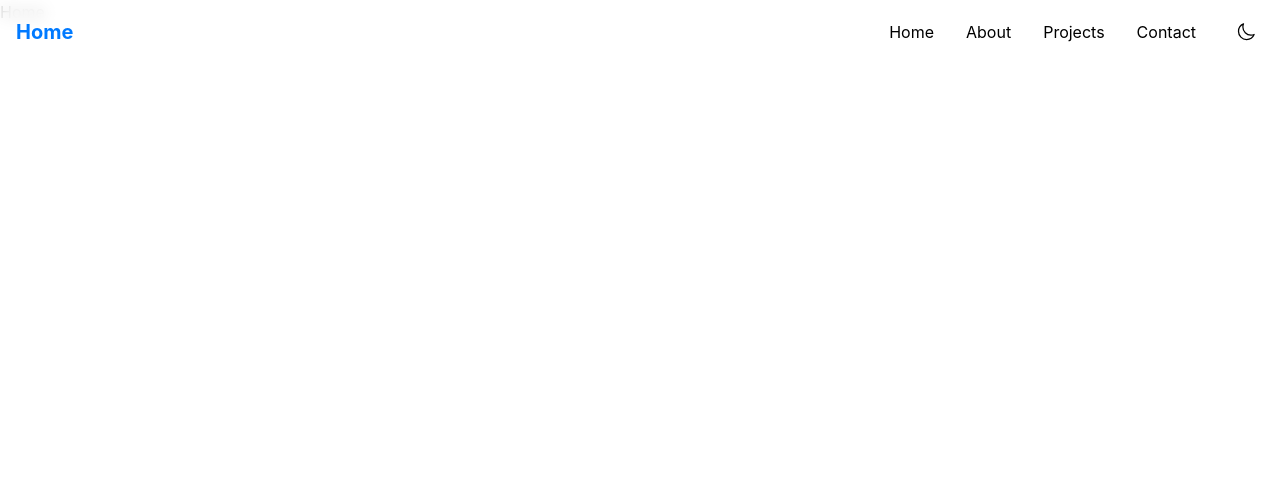
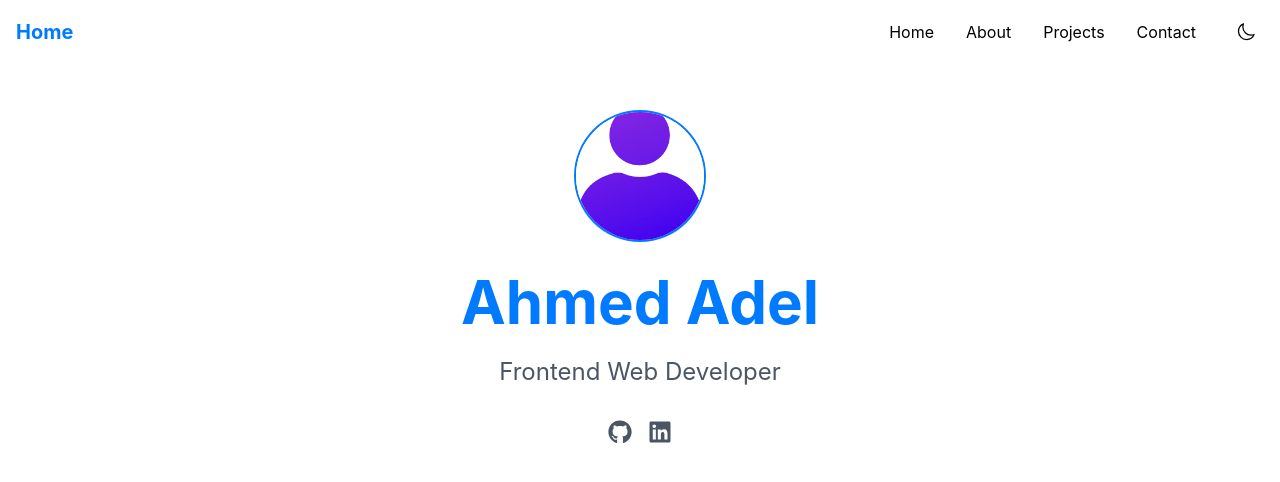
Before and after one commit to ahmed45adel/portfolio, a Next.js app: page / in a window 1280 px wide. Shown: the top 482 px of the page. Built offline with nearby package versions, Linux system fonts and the light colour scheme.

Commit message:
add hero section

```diff
--- a/package.json
+++ b/package.json
@@ -13,7 +13,8 @@
     "framer-motion": "^12.23.12",
     "next": "15.3.2",
     "react": "^19.0.0",
-    "react-dom": "^19.0.0"
+    "react-dom": "^19.0.0",
+    "react-icons": "^5.5.0"
   },
   "devDependencies": {
     "@eslint/eslintrc": "^3",
--- /dev/null
+++ b/src/app/components/Hero.tsx
@@ -0,0 +1,64 @@
+'use client'
+
+import Image from 'next/image';
+import { FaGithub, FaLinkedin } from 'react-icons/fa';
+import { motion } from 'framer-motion';
+
+export default function Hero() {
+  return (
+    <section className="py-28">
+      <div className="container max-w-7xl mx-auto px-4">
+        <div className="max-w-3xl mx-auto text-center">
+          <motion.div
+            className='flex justify-center items-center mb-4'
+            transition={{ delay: 0.2 }}
+          >
+            <Image src="/profile.avif" alt="Profile" width={100} height={100} className="rounded-full mb-4 w-32 h-32 object-cover ring-2 ring-primary" />
+          </motion.div>
+          <motion.h1
+            className="text-4xl md:text-6xl font-bold mb-6"
+            transition={{ delay: 0.3 }}
+          >
+            <motion.span
+              className="text-primary"
+              transition={{ delay: 0.8 }}
+            >
+              Ahmed Adel
+            </motion.span>
+          </motion.h1>
+          <motion.p
+            className="text-xl md:text-2xl text-gray-600 dark:text-gray-300 mb-8"
+            transition={{ delay: 0.4 }}
+          >
+            Frontend Web Developer
+          </motion.p>
+          <motion.div
+            className="flex justify-center space-x-4 mb-8"
+            transition={{ delay: 0.5 }}
+          >
+            <motion.a
+              href="https://github.com/ahmed45adel"
+              target="_blank"
+              rel="noopener noreferrer"
+              className="text-2xl text-gray-600 hover:text-primary dark:text-gray-300 dark:hover:text-primary transition-colors"
+              whileHover={{ scale: 1.2 }}
+              whileTap={{ scale: 0.9 }}
+            >
+              <FaGithub />
+            </motion.a>
+            <motion.a
+              href="https://www.linkedin.com/in/ahmedadelmuhammed"
+              target="_blank"
+              rel="noopener noreferrer"
+              className="text-2xl text-gray-600 hover:text-primary dark:text-gray-300 dark:hover:text-primary transition-colors"
+              whileHover={{ scale: 1.2 }}
+              whileTap={{ scale: 0.9 }}
+            >
+              <FaLinkedin />
+            </motion.a>
+          </motion.div>
+        </div>
+      </div>
+    </section>
+  );
+}
--- a/src/app/context/ThemeContext.tsx
+++ b/src/app/context/ThemeContext.tsx
@@ -26,7 +26,6 @@ export function ThemeProvider({ children }: { children: React.ReactNode }) {
   // Toggle theme
   const toggleTheme = () => {
     setTheme(theme === "light" ? "dark" : "light");
-    console.log(theme);
   };
 
   // Initialize theme
--- a/src/app/page.tsx
+++ b/src/app/page.tsx
@@ -1,5 +1,8 @@
+import Hero from "./components/Hero";
 export default function Home() {
   return (
-  <div>Home</div>
+  <div>
+    <Hero />
+  </div>
   );
 }
```
Also changed, not shown: public/profile.avif (added), 1 other file (tests, documents, lock files or other folders).
